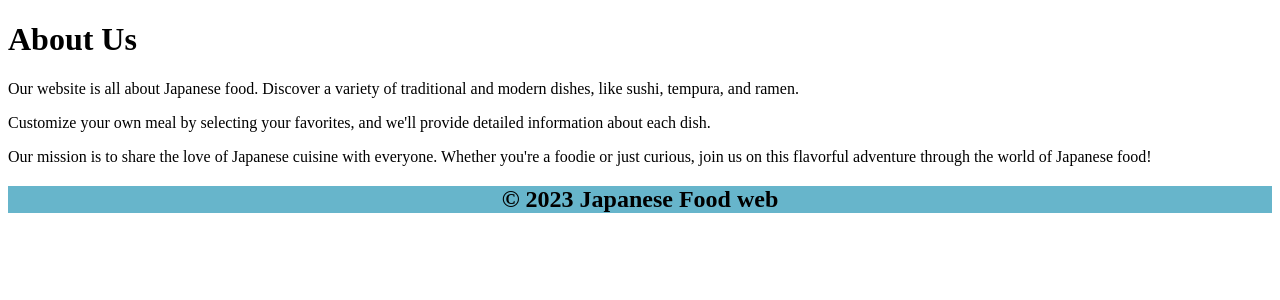
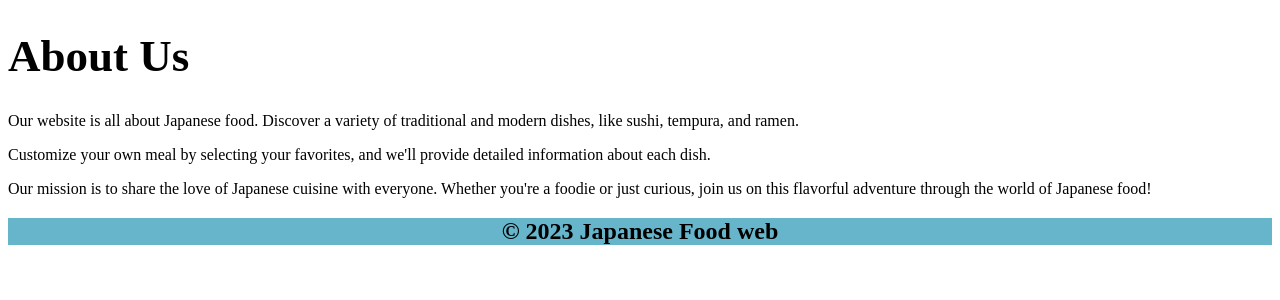
Before and after one commit to 21603/13DTP-website-project, a Flask app: page /about in a window 1280 px wide. Shown: the part 118-418 px from the top of the page. Run offline with Flask 3, Linux system fonts and the light colour scheme.

Commit message:
font size change

```diff
--- a/app/routes.py
+++ b/app/routes.py
@@ -34,7 +34,6 @@ def all_Japanese_food():
 
 # Display the details of one Japanese food including its toppings
 @app.route('/Japanese_food/<int:id>')
-@app.route('/Japanese_food/<int:id>')
 def Japanese_food(id):
     # Get the Japanese food, but throw a 404 error if the id doesn't exist
     Japanese_food = models.Meal.query.get(id)
--- a/app/templates/about.html
+++ b/app/templates/about.html
@@ -2,7 +2,7 @@
 {% block content %}
 <html>
 
-  <h1>About Us</h1>
+  <h1 style="font-size: 45px;">About Us</h1>
   <p>Our website is all about Japanese food. Discover a variety of traditional and modern dishes, like sushi, tempura, and ramen.</p>
   <p>Customize your own meal by selecting your favorites, and we'll provide detailed information about each dish.</p>
   <p>Our mission is to share the love of Japanese cuisine with everyone. Whether you're a foodie or just curious, join us on this flavorful adventure through the world of Japanese food!</p>
--- a/app/templates/all_Japanese_food.html
+++ b/app/templates/all_Japanese_food.html
@@ -2,7 +2,7 @@
 {% block content %}
 
 <!-- all_Japanese_food.html -->
-<h1 style="color: rgb(0, 0, 0)">All Japanese Food</h1>
+<h1 style="font-size: 45px; color: rgb(0, 0, 0);">All Japanese Food</h1>
 <ul>
   {% for food in Japanese_food %}
     <li>
```
